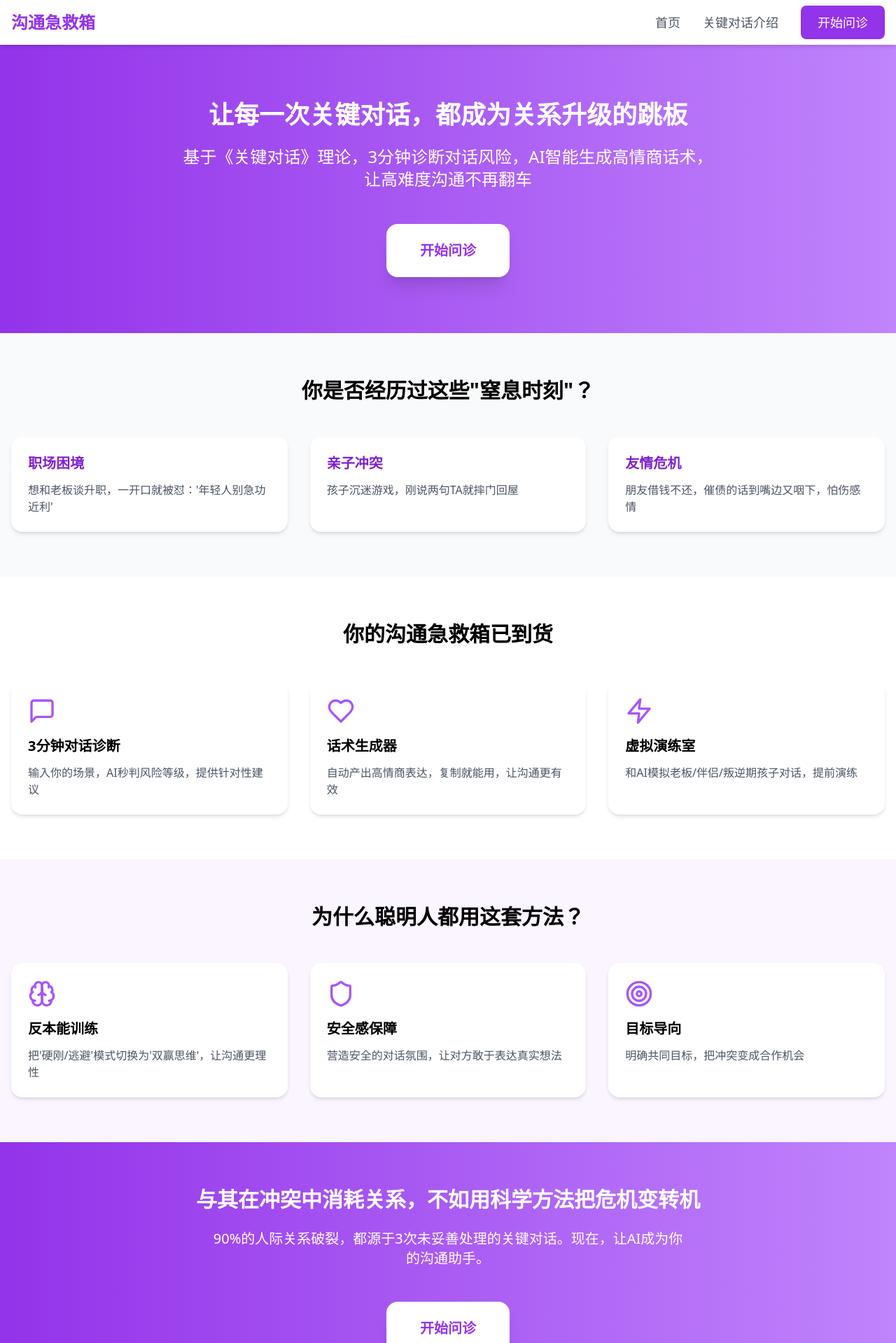
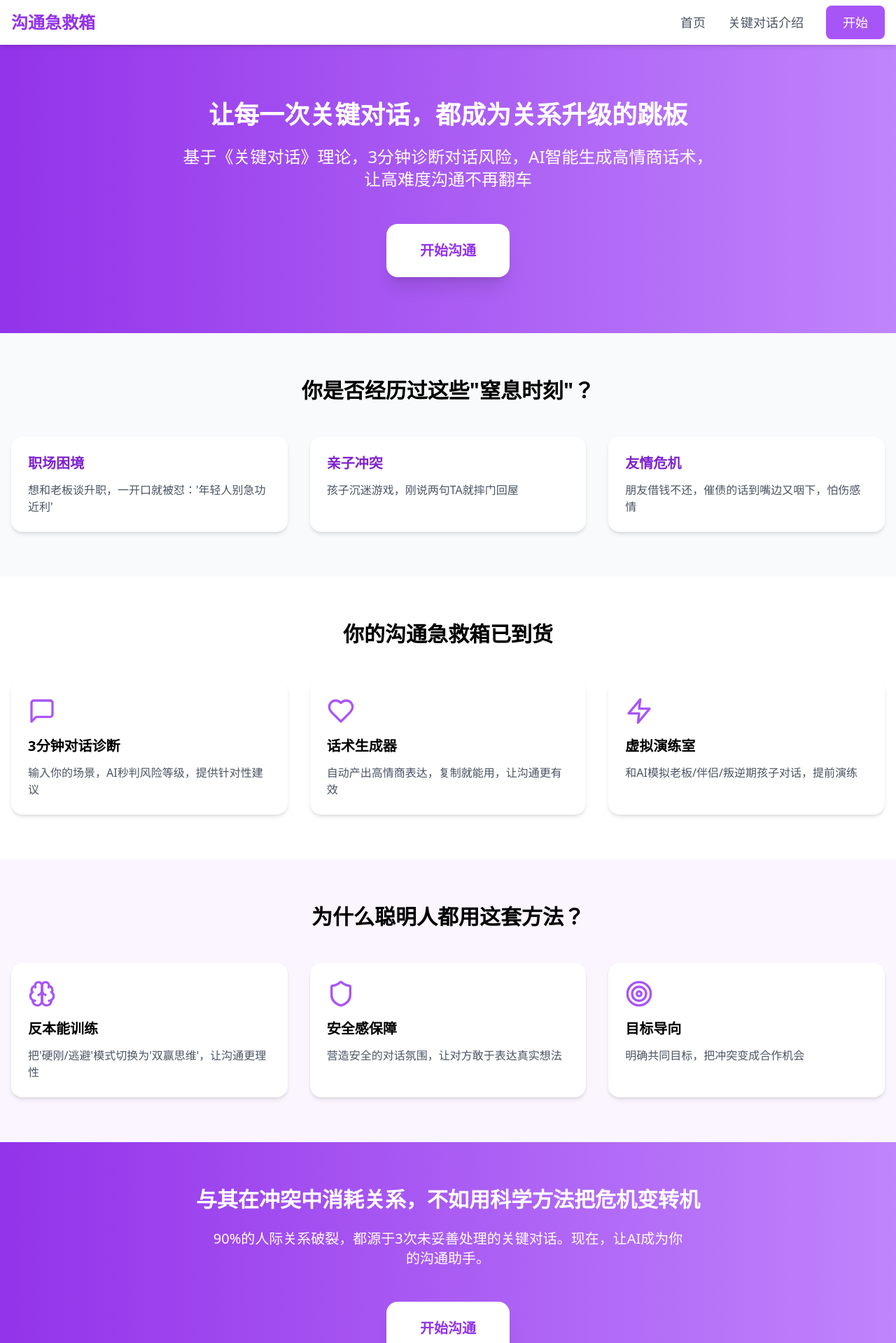
Before and after one commit to yifannice/Heart-talk, a React (Vite) app: page / in a window 1280 px wide. Shown: the top 1919 px of the page at 70% size. Built offline with nearby package versions, Linux system fonts and the light colour scheme; no server answers.

Commit message:
修改移动字体

```diff
--- a/src/components/common/Navbar.tsx
+++ b/src/components/common/Navbar.tsx
@@ -12,21 +12,21 @@ const Navbar: React.FC = () => {
           <div className="flex items-center space-x-8">
             <Link
               to="/"
-              className="text-gray-600 hover:text-purple-600 transition-colors duration-200 text-lg"
+              className="text-gray-600 hover:text-purple-600 transition-colors duration-200 text-lg xs:text-base"
             >
               首页
             </Link>
             <Link
               to="/key-conversation"
-              className="text-gray-600 hover:text-purple-600 transition-colors duration-200 text-lg"
+              className="text-gray-600 hover:text-purple-600 transition-colors duration-200 text-lg xs:text-base"
             >
               关键对话介绍
             </Link>
             <Link
               to="/conversation"
-              className="bg-purple-600 text-white px-6 py-2.5 rounded-lg hover:bg-purple-700 transition-colors duration-200 text-lg font-medium"
+              className="bg-purple-500 text-white px-6 py-2.5 rounded-lg hover:bg-purple-400 transition-colors duration-200 text-lg xs:text-base font-medium"
             >
-              开始问诊
+              开始
             </Link>
           </div>
         </div>
--- a/src/pages/HomePage.tsx
+++ b/src/pages/HomePage.tsx
@@ -18,7 +18,7 @@ const HomePage: React.FC = () => {
             to="/conversation"
             className="inline-block bg-white text-purple-600 font-semibold px-12 py-6 rounded-2xl shadow-xl hover:bg-purple-50 transition-all duration-300 transform hover:scale-105 text-xl"
           >
-            开始问诊
+            开始沟通
           </Link>
         </div>
       </section>
@@ -103,7 +103,7 @@ const HomePage: React.FC = () => {
             to="/conversation"
             className="inline-block bg-white text-purple-600 font-semibold px-12 py-6 rounded-2xl shadow-xl hover:bg-purple-50 transition-all duration-300 transform hover:scale-105 text-xl"
           >
-            开始问诊
+            开始沟通
           </Link>
         </div>
       </section>
--- a/src/pages/KeyConversationPage.tsx
+++ b/src/pages/KeyConversationPage.tsx
@@ -144,7 +144,7 @@ const KeyConversationPage: React.FC = () => {
             to="/conversation"
             className="inline-block bg-white text-purple-600 font-semibold px-12 py-6 rounded-2xl shadow-xl hover:bg-purple-50 transition-all duration-300 transform hover:scale-105 text-xl"
           >
-            开始问诊
+            开始沟通
           </Link>
         </div>
       </section>
```
Also changed, not shown: 1 other file (tests, documents, lock files or other folders).
